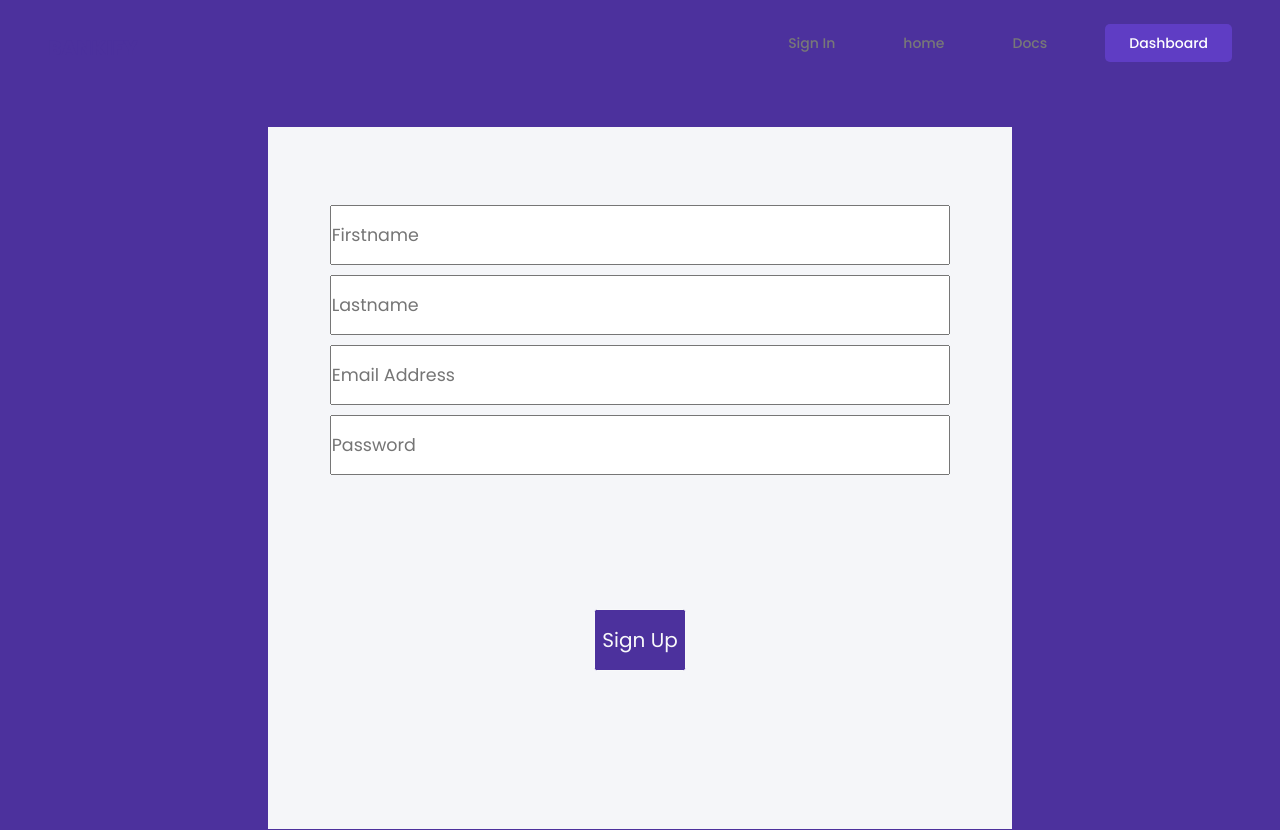
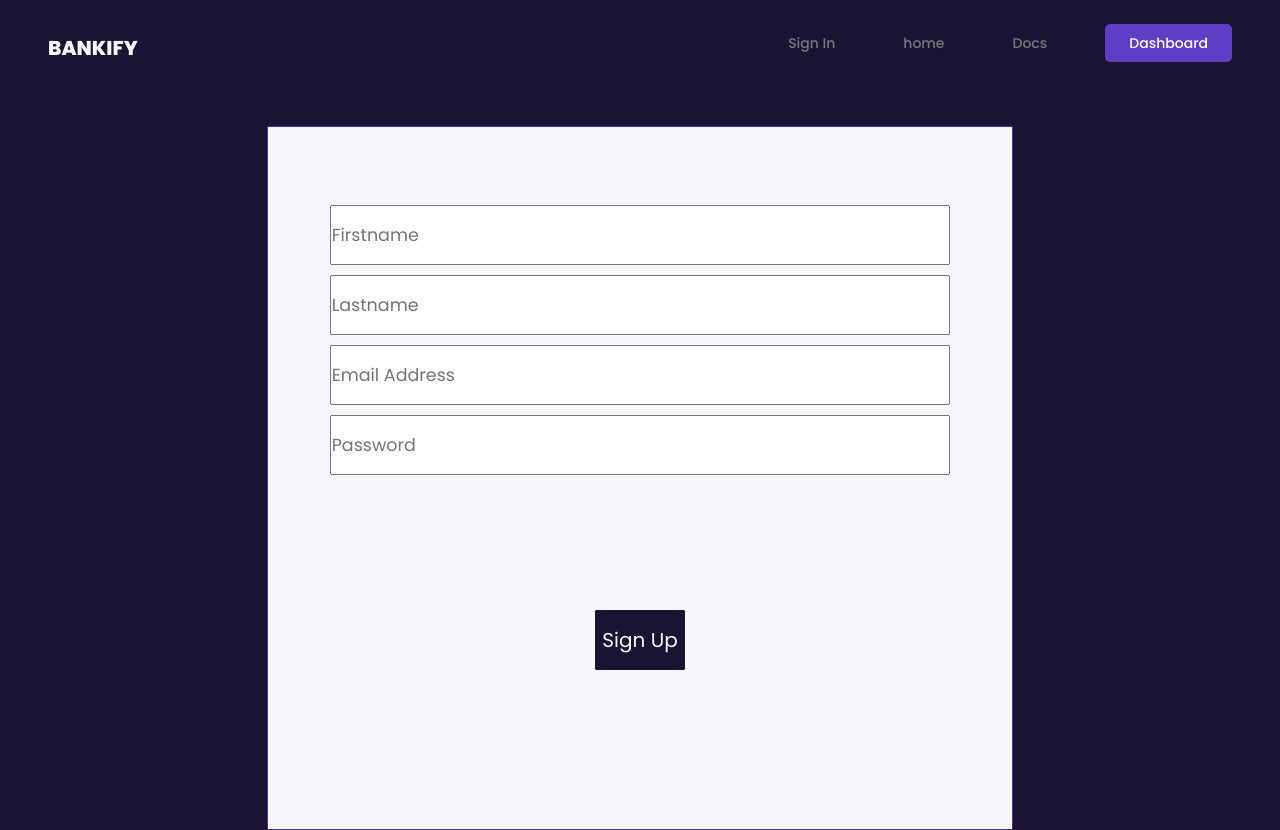
Before and after one commit to Mofayo0907/Mini-bank-App, a plain HTML site: page sign up.html in a window 1280 px wide. Drawn offline with Linux system fonts and the light colour scheme.

Commit message:
css change

```diff
--- a/sign up.html
+++ b/sign up.html
@@ -12,10 +12,10 @@
   <link rel="stylesheet" href="bootstrap-5.1.3-dist/css/bootstrap.css">
   <link rel="stylesheet" href="style.css" />
 </head>
-<body style="background-color:rgb(76,49,157);">
+<body style="background-color:rgb(27,19,51);">
   <header class="header">
     <a href="#">
-      <span class="logo">BANKIFY</span>
+      <span class="logo text-light">BANKIFY</span>
     </a>
     <nav>
       <ul>
@@ -40,7 +40,7 @@
   <input type="text" class="m-auto col-10 py-4 fs-3 my-2 " id="lastName" placeholder="Lastname">
   <input type="text" class="m-auto col-10 py-4 fs-3 my-2 " id="email" placeholder="Email Address">
   <input type="password" class="m-auto col-10 py-4 fs-3 my-2 " id="passWord" placeholder="Password">
-  <button  class="m-auto  py-4 fs-2 btn btn-outline-light navigation__btn" style="background-color: rgb(76,49,157);" onclick="signUp()"> Sign Up </button>
+  <button  class="m-auto  py-4 fs-2 btn btn-outline-light navigation__btn" style="background-color: rgb(27,19,51);" onclick="signUp()"> Sign Up </button>
   <!-- <input type="text" id="" placeholder=""> -->
 </section>
 
```
